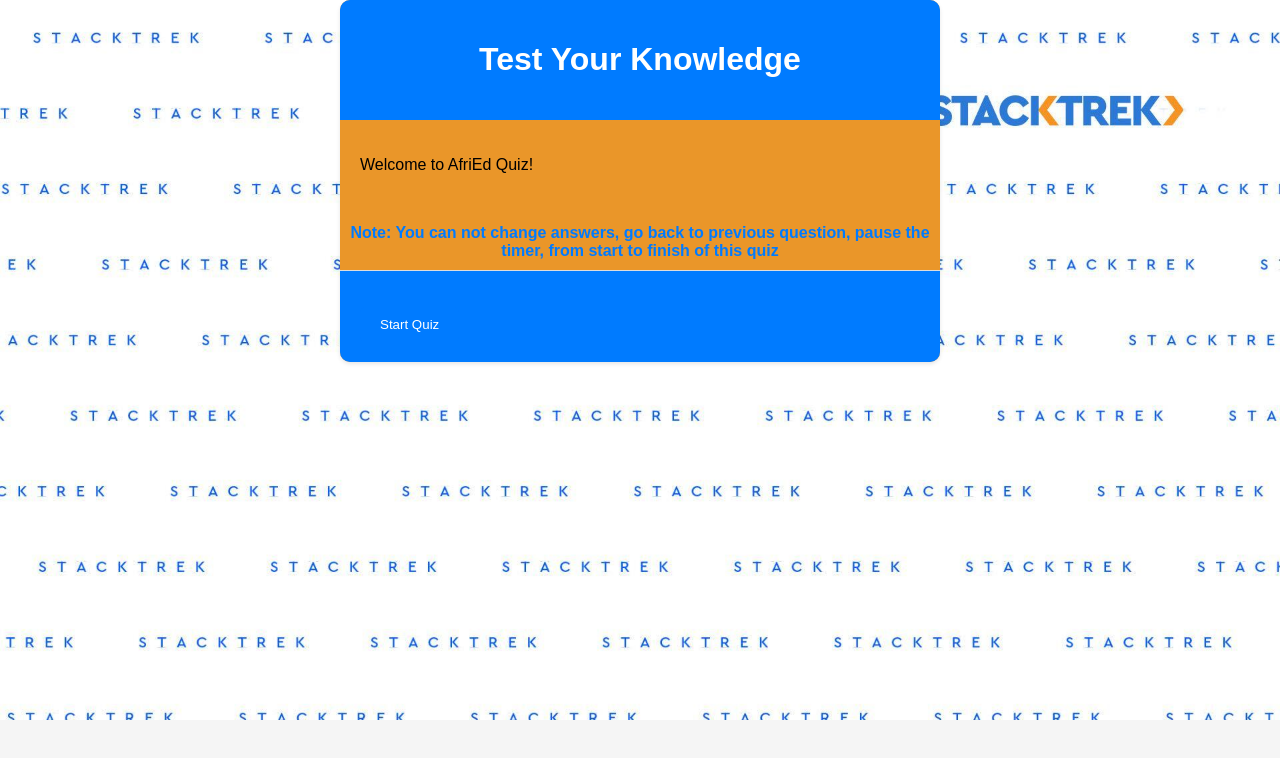
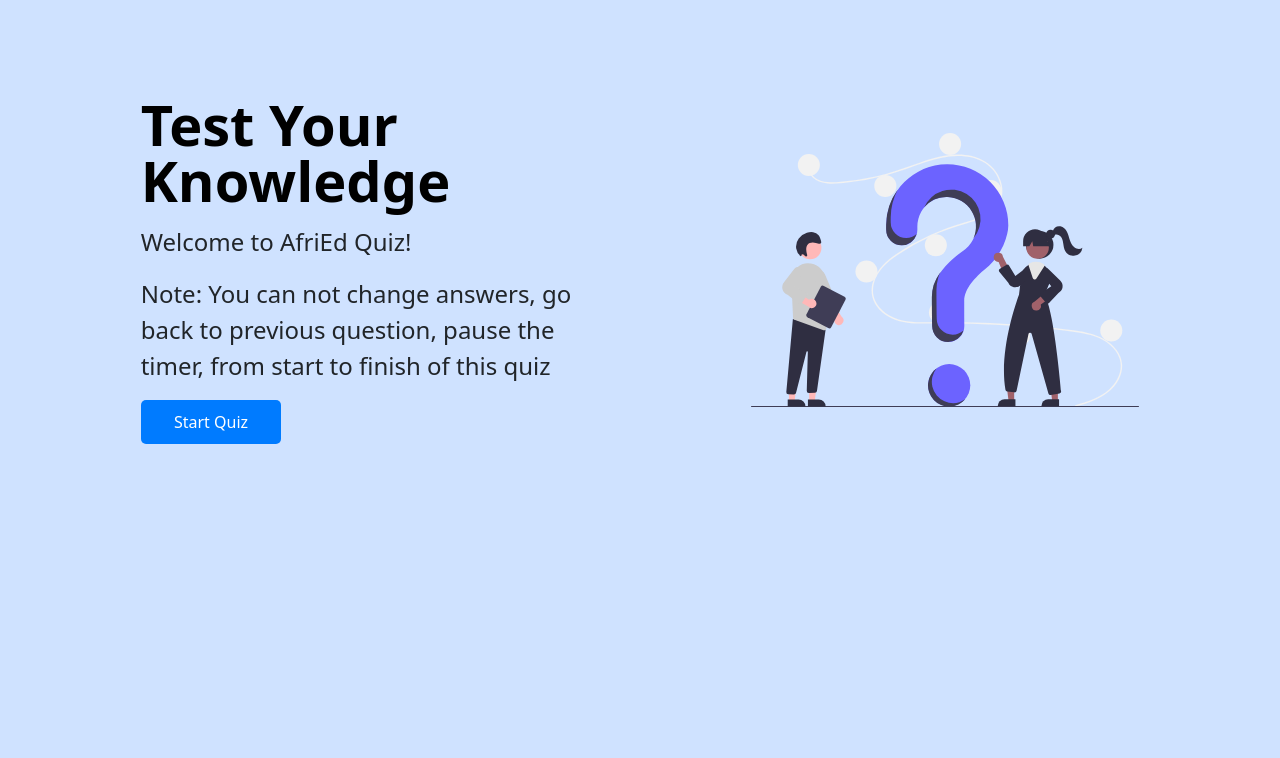
Before and after one commit to LovingBrother/quizApp, a plain HTML site: page index.html in a window 1280 px wide. Drawn offline with nearby package versions, Linux system fonts and the light colour scheme.

Commit message:
:art: Updated start screen
Updated start screen and fixes

```diff
--- a/index.html
+++ b/index.html
@@ -7,13 +7,28 @@
     <title>AfriEd Quiz App</title>
 
     <!-- Add Favicon -->
-  <link rel="icon" type="image/x-icon"
-  href="assets/github.png">
+  <link rel="icon" type="image/x-icon" href="assets/github.png">
+  <link href="https://cdn.jsdelivr.net/npm/bootstrap@5.3.1/dist/css/bootstrap.min.css" rel="stylesheet" >
 
 </head>
 
 <body>
-    <div class="quiz-container">
+    <section class="container-fluid bg-primary-subtle" style="height: 100vh;">
+        <div class="container col-xl-10 col-xxl-8 px-4 py-5">
+            <div class="row align-items-center gy-5 flex-lg-row flex-column-reverse g-lg-5 py-5">
+              <div class="col-lg-7 text-center text-lg-start">
+                <h1 class="display-4 fw-bold lh-1 text-body-emphasis mb-3">Test Your Knowledge</h1>
+                <p class="col-lg-10 fs-4">Welcome to AfriEd Quiz!</p>
+                <p class="col-lg-10 fs-4 fw-lighter">Note: You can not change answers, go back to previous question, pause the timer, from start to finish of this quiz</p>
+                <button class="w-25 btn btn-md btn-primary" id="next-btn" type="button">Start Quiz</button>
+              </div>
+              <div class="col-md-10 mx-auto col-lg-5">
+                <img src="./assets/images/bg_image.svg" class="img-fluid">
+               </div>
+            </div>
+        </div>
+    </section>
+    <!-- <div class="quiz-container">
         <div class="quiz-header">
             <h1>Test Your Knowledge</h1>
         </div>
@@ -28,7 +43,7 @@
             <p id="timer"></p>
             <button id="next-btn">Next</button>
         </div>
-    </div>
+    </div> -->
     <script src="quiz.js"></script>
 </body>
 </html>
--- a/styles.css
+++ b/styles.css
@@ -1,12 +1,42 @@
+:root {
+    --danger-bg-subtle: #f8d7da;
+    --primary-bg-subtle: #cfe2ff;
+}
 body {
-    background-image: url("assets/index-background.png");
+    /* background-image: url("assets/index-background.png");
     background-repeat: no-repeat;
-    background-size: cover;
-    font-family: Arial, sans-serif;
+    background-size: cover; */
+    font-family: 'Lucida Sans', 'Lucida Sans Regular', 'Lucida Grande', 'Lucida Sans Unicode', Geneva, Verdana, sans-serif;
     margin: 0;
     padding: 0;
     background-color: #f5f5f5;
+    box-sizing: border-box;
 }
+/* .bg-danger-subtle {
+    background-color: var(--danger-bg-subtle) !important;
+}
+.container-fluid{
+    width: 100%;
+    padding-right: 15px;
+    padding-left: 15px;
+    margin-right: auto;
+    margin-left: auto;
+    box-sizing: border-box;
+}
+.row {
+    display: flex;
+    flex-wrap: wrap;
+    margin-left: -15px;
+    margin-right: -15px;
+    clear: both;
+} */
+
+@media (min-width: 768px) {
+    .col-md-6 {
+      flex: 0 0 50%;
+      max-width: 50%;
+    }
+  }
 
 .quiz-container {
     max-width: 600px;
```
Also changed, not shown: assets/images/bg_image.svg (added).
